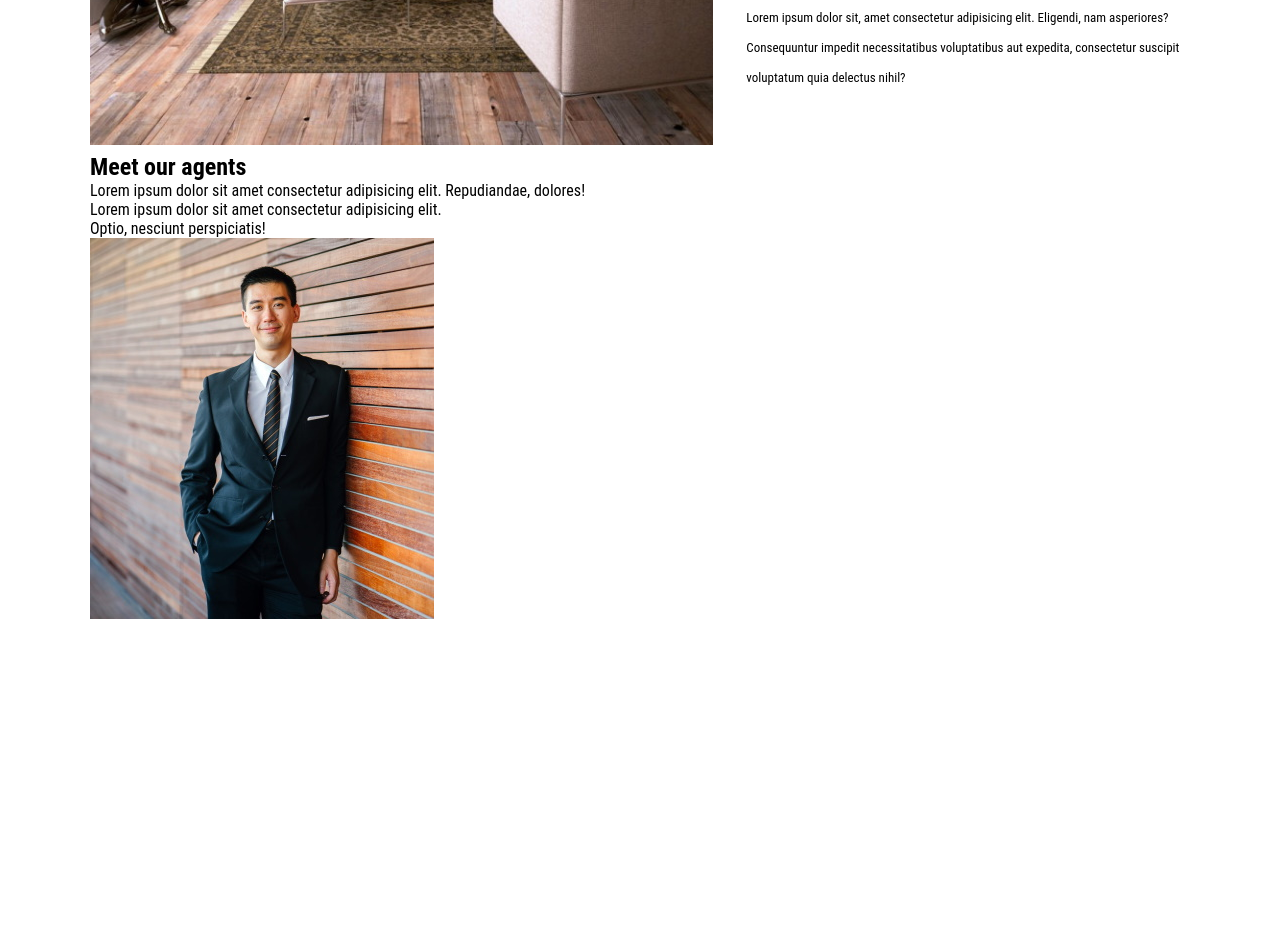
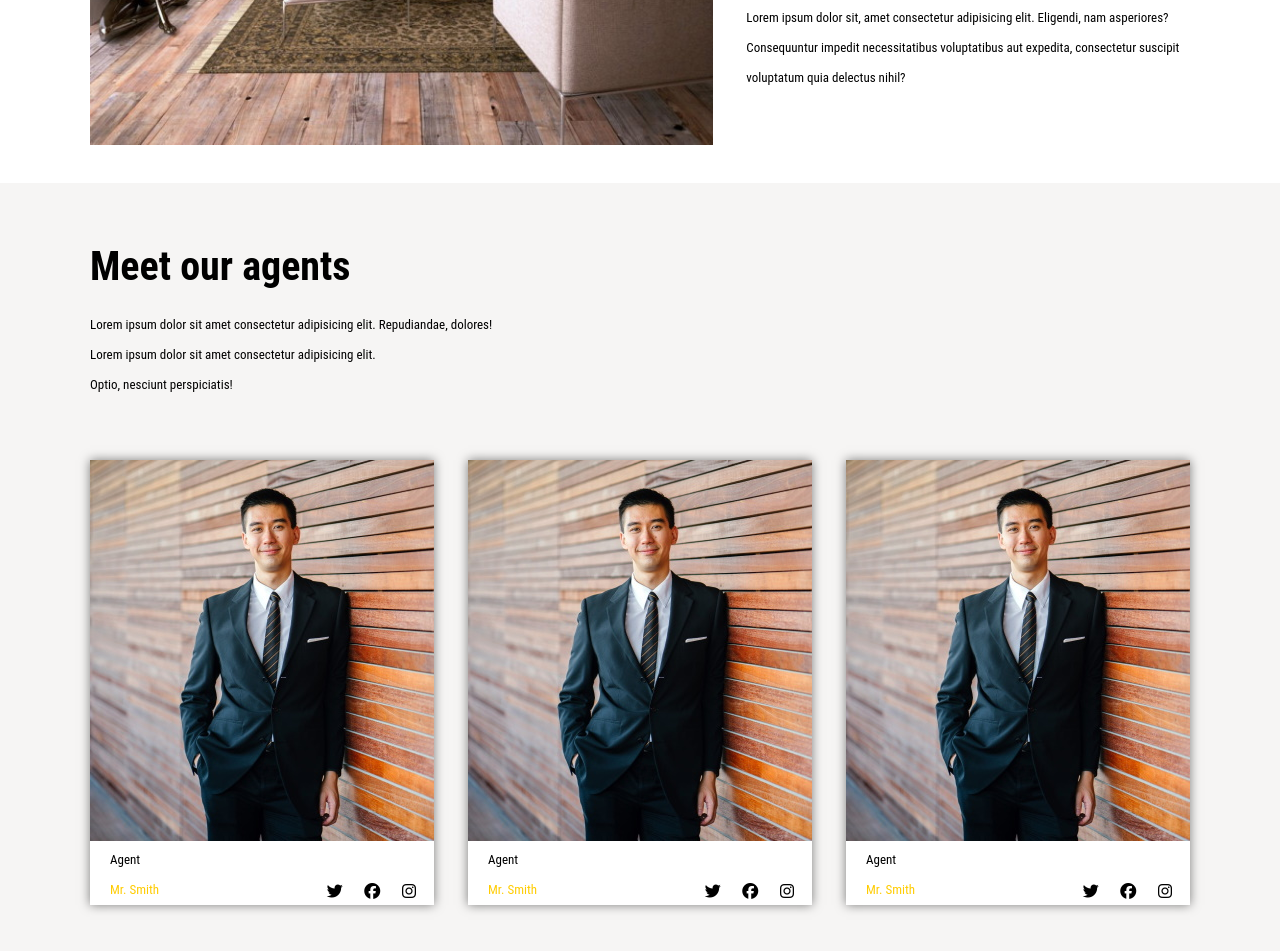
Before and after one commit to OLG-MAN/test-website1, a plain HTML site: page index.html in a window 1280 px wide. Shown: the part 4176-5127 px from the top of the page. Before the commit the page ends 4799 px from the top, so only its background shows below. Drawn offline with Linux system fonts and the light colour scheme.

Commit message:
agent cards

```diff
--- a/index.html
+++ b/index.html
@@ -222,7 +222,41 @@
                 <div class="agent-cards">
                     <div class="agent-card">
                         <img src="img/004.jpg" alt="agent">
+                        <p>Agent</p>
+                        <div class="agent-block">
+                            <p class="agent-name">Mr. Smith</p>
+                            <div class="social">
+                                <a href="#"><i class="fab fa-twitter"></i></a>
+                                <a href="#"><i class="fab fa-facebook"></i></a>
+                                <a href="#"><i class="fab fa-instagram"></i></a>
+                            </div>
+                        </div>
                     </div>
+                    <div class="agent-card">
+                        <img src="img/004.jpg" alt="agent">
+                        <p>Agent</p>
+                        <div class="agent-block">
+                            <p class="agent-name">Mr. Smith</p>
+                            <div class="social">
+                                <a href="#"><i class="fab fa-twitter"></i></a>
+                                <a href="#"><i class="fab fa-facebook"></i></a>
+                                <a href="#"><i class="fab fa-instagram"></i></a>
+                            </div>
+                        </div>
+                    </div>
+                    <div class="agent-card">
+                        <img src="img/004.jpg" alt="agent">
+                        <p>Agent</p>
+                        <div class="agent-block">
+                            <p class="agent-name">Mr. Smith</p>
+                            <div class="social">
+                                <a href="#"><i class="fab fa-twitter"></i></a>
+                                <a href="#"><i class="fab fa-facebook"></i></a>
+                                <a href="#"><i class="fab fa-instagram"></i></a>
+                            </div>
+                        </div>
+                    </div>
+
                 </div>
             </div>
         </section>
--- a/style.css
+++ b/style.css
@@ -339,6 +339,72 @@ nav {
     margin-bottom: 25px;
 }
 
+.agents {
+    background: #f6f5f4;
+    padding-top: 60px;
+    margin-top: 30px;
+}
+
+.agents h2 {
+    font-size: 40px;
+    margin-bottom: 20px;
+}
+
+.agents p {
+    font-size: 13px;
+    line-height: 30px;
+}
+
+.agents p:nth-child(3) {
+    margin-bottom: 60px;
+}
+
+.agent-block {
+    display: flex;
+    justify-content: space-between;
+}
+
+.social i {
+    margin-right: 32px;
+    position: relative;
+    top: 7px;
+    color: #000;
+}
+
+.social i:hover {
+    color: #ffcc01;
+}
+
+.social i:last-child {
+    margin-right: 18px;
+}
+
+.agent-card {
+    min-width: 344px;
+    background: #fff;
+    box-shadow: 0 0 10px rgba(0, 0, 0, 0.5);
+}
+
+.agent-card p {
+    padding-left: 20px;
+}
+
+.agent-info {
+    padding-top: 10px;
+    padding-left: 25px;
+}
+
+.agent-name {
+    color: #ffcc01;
+    padding-left: 20px;
+}
+
+.agent-cards {
+    display: flex;
+    justify-content: space-between;
+    padding-bottom: 95px;
+}
+
 @media screen and (max-width: 765px) {
     .toogle {
         clear: both;
@@ -475,4 +541,12 @@ nav {
     .serv-text {
         width: 95%;
     }
+    .agent-cards {
+        flex-direction: column;
+        justify-content: center;
+        align-items: center;
+    }
+    .agent-card {
+        margin-top: 15px;
+    }
 }
```
